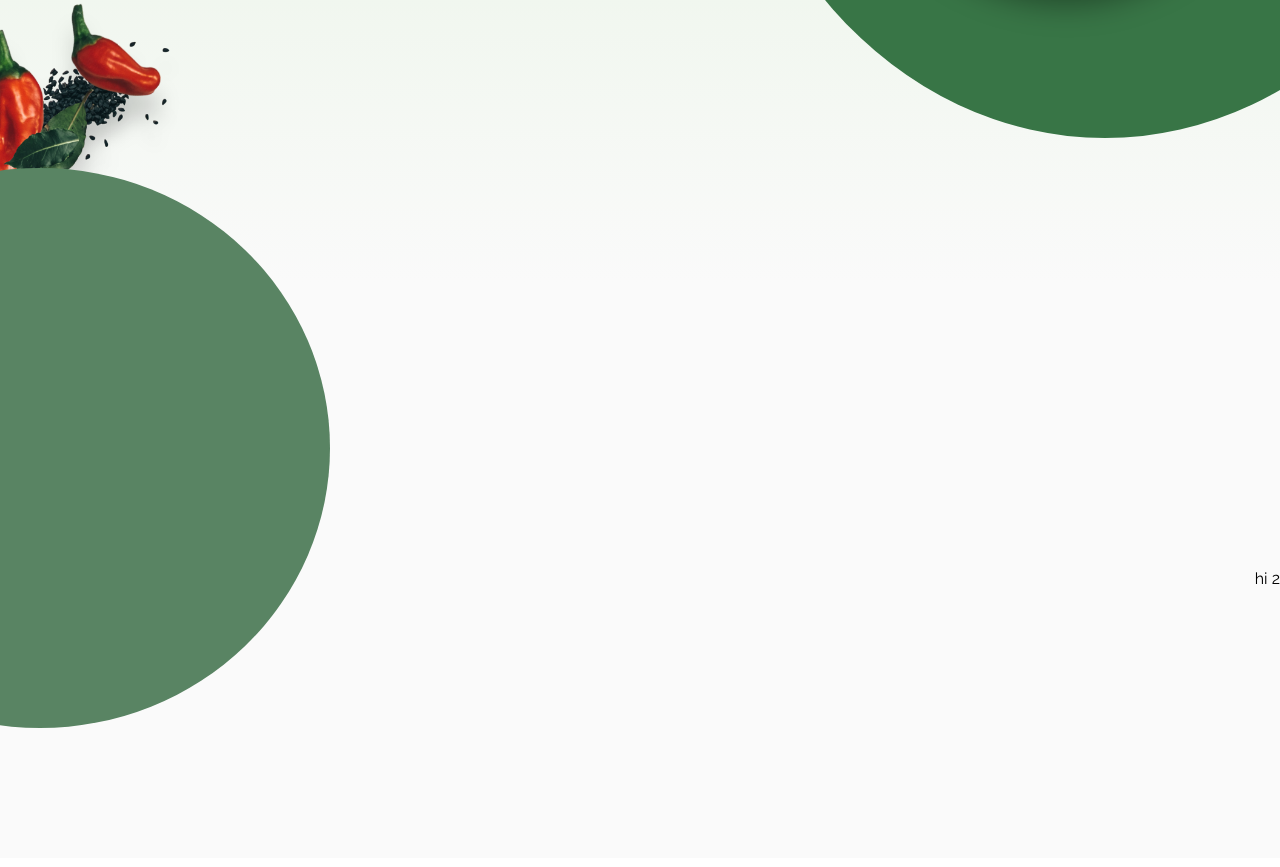
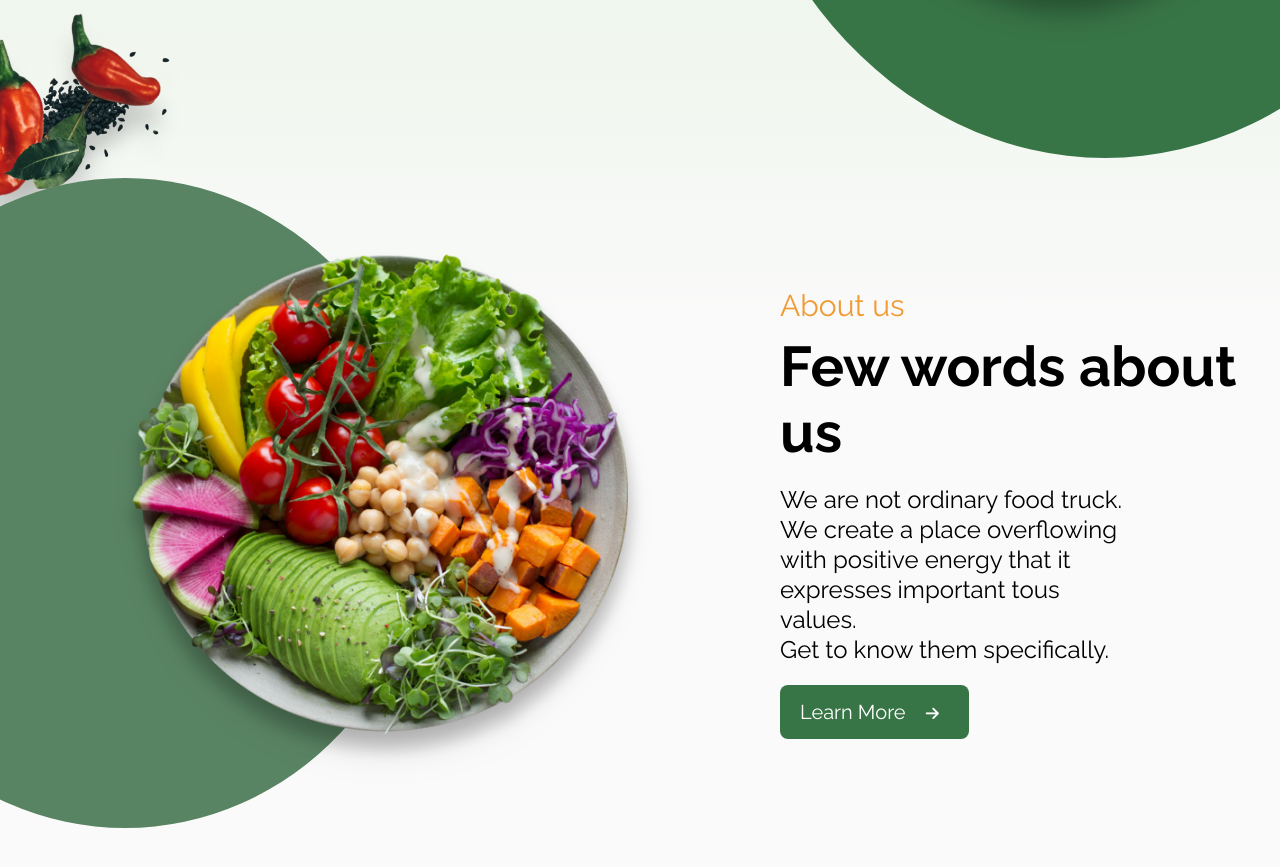
Before and after one commit to aw-prince/HTML-CSS-landingPage, a plain HTML site: page index.html in a window 1280 px wide. Shown: the part 657-1524 px from the top of the page. Drawn offline with Linux system fonts and the light colour scheme.

Commit message:
about section

```diff
--- a/Style.css
+++ b/Style.css
@@ -92,13 +92,13 @@
   top: -160px;
   left: 210px;
   width: 922px;
-  height: 880px;
+  height: 900px;
   border-radius: 50%;
   background: #387546 0% 0% no-repeat padding-box;
 }
 .circleImage {
   position: relative;
-  top: 180px;
+  top: 185px;
   left: 50px;
 }
 .foodDiv {
@@ -135,10 +135,45 @@
 }
 .greenCircle2 {
   position: relative;
-  top: -130px;
-  left: -250px;
-  width: 580px;
-  height: 560px;
+  top: -140px;
+  left: -180px;
+  width: 680px;
+  height: 650px;
   border-radius: 50%;
   background: #598463 0% 0% no-repeat padding-box;
 }
+
+.circleImage2 {
+  position: relative;
+  top: 50px;
+  left: 255px;
+}
+.foodArea2 {
+  margin-top: -260px;
+  margin-left: 170px;
+}
+.about {
+  color: #f19a33;
+  font-size: 30px;
+  font-weight: 300;
+  padding: 0px 0px 10px 0px;
+}
+.aboutHeader {
+  font-size: 56px;
+  padding: 0px 0px 20px 0px;
+}
+.aboutBtn {
+  background: #387546;
+  color: #ffffff;
+  padding: 15px 20px 15px 20px;
+  border: none;
+  border-radius: 8px;
+  font-size: 20px;
+  cursor: pointer;
+}
+.aboutText {
+  font-size: 24px;
+  font-weight: 200;
+  margin: 0px 150px 20px 0px;
+  line-height: 30px;
+}
--- a/index.html
+++ b/index.html
@@ -12,7 +12,6 @@
     ></script>
   </head>
   <body>
-    <main>
     <nav class="navbar">
       <div class="logo">
         <img src="/Images/wrapped_green_logo.png" alt="" />
@@ -27,6 +26,7 @@
         <li class="navText"><a href="#contact"></a>Contact</li>
       </ul>
     </nav>
+    <main>
       <section class="wrapSection">
         <header class="wrpHeader">
           <div class="foodDiv">
@@ -53,8 +53,27 @@
         </header>
         <section>
           <div class="wrpHeader">
-            <div class="greenCircle2"></div>
-            <div>hi 2</div>
+            <div class="greenCircle2">
+              <div class="circleImage2">
+                <img src="/Images/vegetable_table.png" alt="" />
+              </div>
+            </div>
+            <div class="foodArea2">
+              <p class="about">About us</p>
+              <h1 class="aboutHeader">Few words about us</h1>
+              <p class="aboutText">
+                We are not ordinary food truck. We create a place overflowing
+                with positive energy that it expresses important tous values.
+                <br />
+                Get to know them specifically.
+              </p>
+              <button class="aboutBtn">
+                Learn More
+                <span class="arrowIcon"
+                  ><i class="fas fa-arrow-right"></i
+                ></span>
+              </button>
+            </div>
           </div>
         </section>
       </section>
```
Lines whose indentation alone changed are shown as unchanged.
